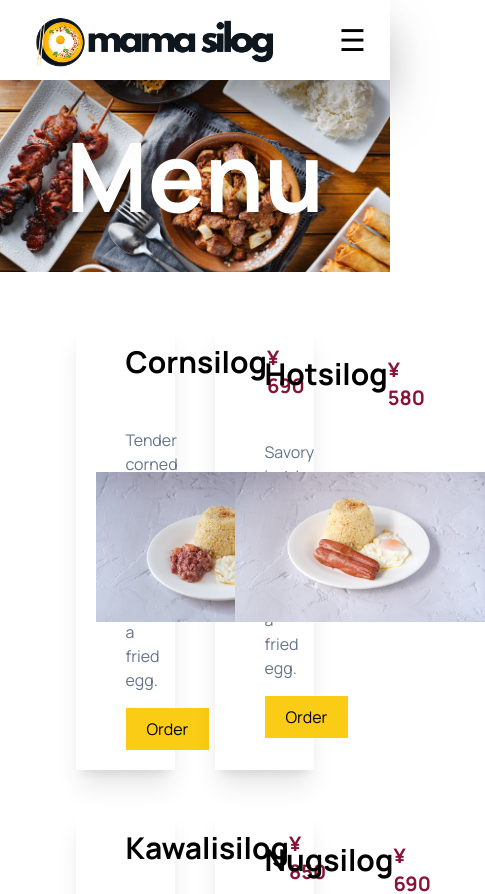
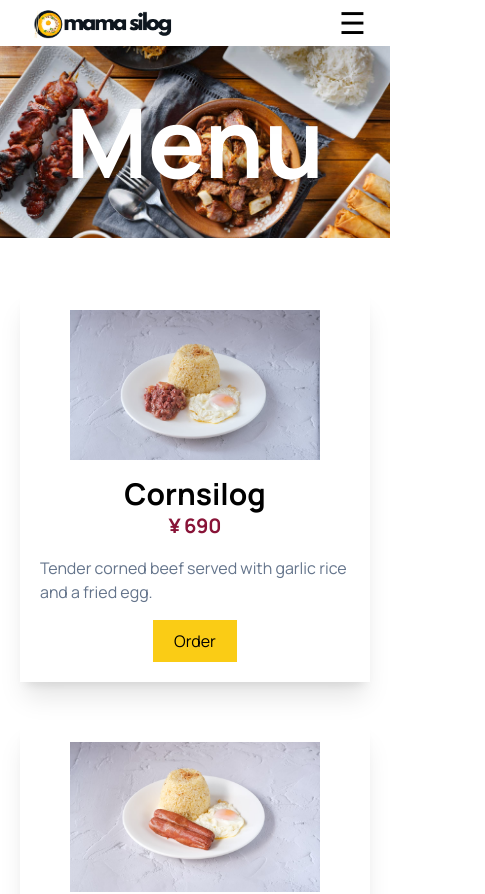
Before and after one commit to yasukomiyazawa/Online-Restaurant-Website---Mama-Silog, a Next.js app: page /menu in a window 390 px wide. Shown: the top 894 px of the page, 485 px wide, since content can reach past the window. Built offline with nearby package versions, Linux system fonts and the light colour scheme.

Commit message:
made menu page responsive

```diff
--- a/components/MenuCard.tsx
+++ b/components/MenuCard.tsx
@@ -5,7 +5,7 @@
 
 const MenuCard = ({ img, itemAlt, item, price, ingr, desc }: MenuCardProps) => {
   return (
-    <div className="grid grid-cols-2 m-5 p-5 items-center shadow-xl">
+    <div className="grid grid-cols-2 m-5 p-5 items-center shadow-xl max-xl:flex max-xl:flex-col">
       <div style={{ width: "250px", height: "150px", position: "relative" }}>
         <Image
           src={img}
@@ -16,13 +16,16 @@
       </div>
 
       <div>
-        <div className="flex justify-between pb-7">
+        <div className="flex justify-between pb-7 max-xl:pb-4 max-xl:flex max-xl:flex-col max-xl:items-center max-xl:mt-4">
           <h3 className="font-bold text-3xl">{item}</h3>
           <span className="font-bold text-rose-900 text-xl">{`¥ ${price}`}</span>
         </div>
         <p className="text-slate-500">{ingr}</p>
         <p className="text-slate-500 text-base pb-4">{desc}</p>
-        <CustomButton title="Order" href="/orderForm" style="py-0" />
+
+        <div className="max-xl:flex max-xl:justify-center">
+          <CustomButton title="Order" href="/orderForm" style="py-0" />
+        </div>
       </div>
     </div>
   );
--- a/components/Navbar.tsx
+++ b/components/Navbar.tsx
@@ -21,7 +21,7 @@
             alt="logo"
             width={250}
             height={15}
-            className="ml-8"
+            className="ml-8 max-lg:w-36"
           />
         </Link>
         <div className="lg:flex hidden text-xl font-semibold items-center mr-10 font-inter text-black justify-between w-1/2">
--- a/pages/gallery.tsx
+++ /dev/null
@@ -1,20 +0,0 @@
-import { Footer, Navbar } from "@/components";
-import React from "react";
-import "../app/globals.css";
-import PageBanner from "@/components/PageBanner";
-
-const gallery = () => {
-  return (
-    <div className="grid grid-row-auto">
-      <Navbar />
-
-      <div>
-        <PageBanner bgImg="bg-menuBanner" title="Gallery" />
-      </div>
-
-      <Footer />
-    </div>
-  );
-};
-
-export default gallery;
--- a/pages/menu.tsx
+++ b/pages/menu.tsx
@@ -13,7 +13,7 @@
         <PageBanner bgImg="bg-menuBanner" title="Menu" />
       </div>
 
-      <div className="grid grid-cols-2 grid-flow-row mx-14 mt-8">
+      <div className="grid grid-cols-2 grid-flow-row mx-14 mt-8 max-xl:grid-cols-1 max-xl:mx-0">
         <MenuCard
           img="/cornsilog.png"
           itemAlt="cornsilog"
```
